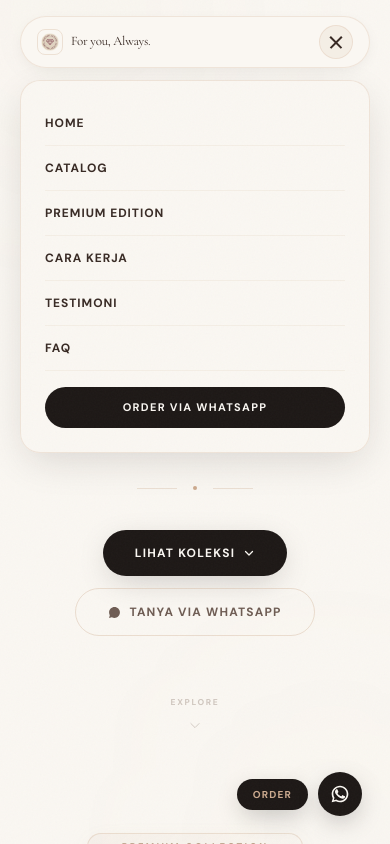
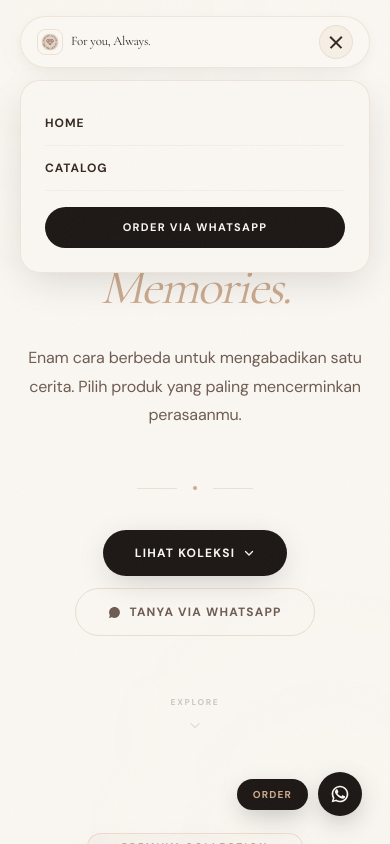
Before and after one commit to detectivecrewze/for-you-always, a Next.js app: page / in a window 390 px wide. Both pictures are taken after a click on the button 336 px from the left and 42 px from the top of the page. Shown: the top 844 px of the page. Built offline with nearby package versions, Linux system fonts and the light colour scheme.

Commit message:
Update mobile navigation to only show Home, Catalog, and Order

```diff
--- a/app/(landing)/page.tsx
+++ b/app/(landing)/page.tsx
@@ -26,11 +26,9 @@ function Navbar() {
         { label: "FAQ", href: "#faq" },
     ];
 
-    const mobileLinks = [
+        const mobileLinks = [
         { label: "Home", href: "/" },
         { label: "Catalog", href: "/catalog" },
-        { label: "Premium", href: "#loves-edition" },
-        { label: "FAQ", href: "#faq" },
     ];
 
     return (
@@ -139,7 +137,7 @@ function Navbar() {
                 pointerEvents: mobileOpen ? "auto" : "none",
             }} className="nav-mobile-dropdown">
                 <div style={{ display: "flex", flexDirection: "column", gap: 0 }}>
-                    {links.map(l => (
+                    {mobileLinks.map(l => (
                         <a key={l.href} href={l.href}
                             onClick={() => setMobileOpen(false)}
                             style={{
--- a/app/components/Navbar.tsx
+++ b/app/components/Navbar.tsx
@@ -22,6 +22,11 @@ export default function Navbar() {
         { label: "Cara Kerja", href: "/#cara-kerja" },
         { label: "Testimoni", href: "/#testimoni" },
         { label: "FAQ", href: "/#faq" },
+    ];
+
+    const mobileLinks = [
+        { label: "Home", href: "/" },
+        { label: "Catalog", href: "/catalog" },
     ];
 
     return (
@@ -133,7 +138,7 @@ export default function Navbar() {
                 pointerEvents: mobileOpen ? "auto" : "none",
             }} className="nav-mobile-dropdown">
                 <div style={{ display: "flex", flexDirection: "column", gap: 0 }}>
-                    {links.map(l => (
+                    {mobileLinks.map(l => (
                         <Link key={l.href} href={l.href}
                             onClick={() => setMobileOpen(false)}
                             style={{
```
